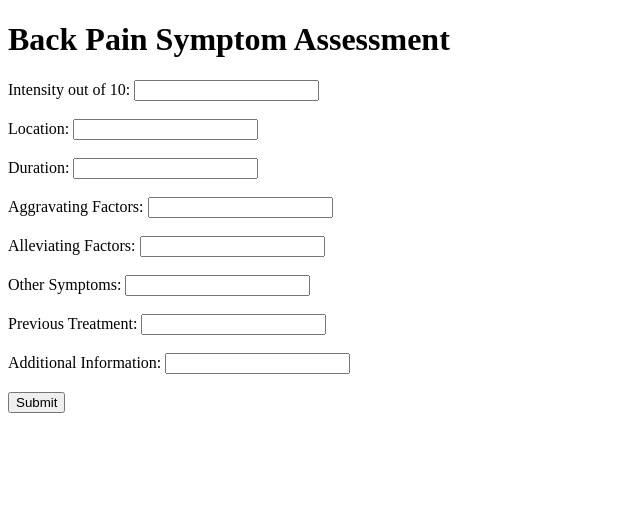
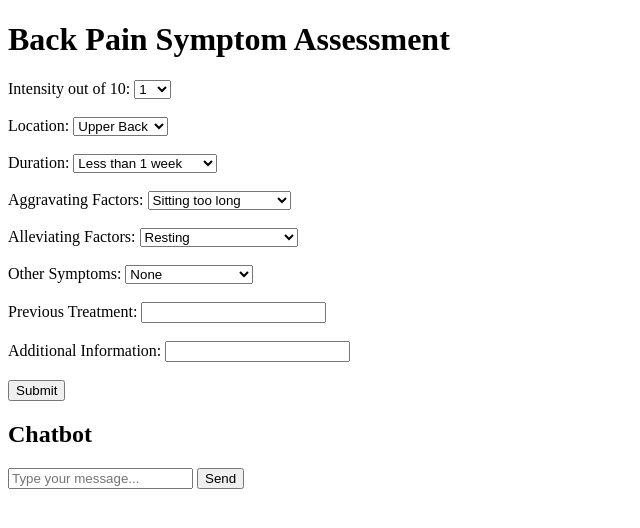
Before and after one commit to ashirbad06/SummerInternship, a Flask app: page / in a window 1280 px wide. Shown: the top 528 px of the page, without its empty margins (0-640 px from the left). Run offline with Flask 3, Linux system fonts and the light colour scheme; parts of the project's set-up code (start-up, migrations or seed data) failed here and were passed over.

Commit message:
Main commit

```diff
--- a/app.py
+++ b/app.py
@@ -1,33 +1,55 @@
+import pandas as pd
 from flask import Flask, render_template, request
+from chatterbot import ChatBot
+from chatterbot.trainers import ChatterBotCorpusTrainer, ListTrainer
 
 app = Flask(__name__, template_folder='templates')
 
+dataset = pd.read_csv('C:\\Users\\admin\\Desktop\\PS1 docs\\Symptom-se.csv')
+
+conversations = []
+
+try:
+    for _, row in dataset.iterrows():
+        conversation = [row['user'], row['bot']]
+        conversations.append(conversation)
+except KeyError as e:
+    print(f"Error accessing column: {e}")
+
+# Create a ChatBot instance
+chatbot = ChatBot('MyChatBot')
+
+# Create a ListTrainer instance for custom dataset training
+list_trainer = ListTrainer(chatbot)
+list_trainer.train(conversations)
+
+# Create a ChatterBotCorpusTrainer instance for built-in corpus training
+corpus_trainer = ChatterBotCorpusTrainer(chatbot)
+corpus_trainer.train('chatterbot.corpus.english')
+
+@app.route('/chat', methods=['POST'])
+def chat():
+    user_input = request.form['user_input']
+    response = chatbot.get_response(user_input)
+    return str(response)
 
 @app.route('/', methods=['GET', 'POST'])
 def symptom_assessment():
     if request.method == 'POST':
-        intensity = request.form['intensity']
-        location = request.form['location']
-        duration = request.form['duration']
-        aggravating_factors = request.form['aggravating_factors']
-        alleviating_factors = request.form['alleviating_factors']
-        other_symptoms = request.form['other_symptoms']
-        previous_treatment = request.form['previous_treatment']
-        additional_info = request.form['additional_info']
         # Process the collected information (e.g., store in a database, perform calculations)
+        # ...
 
         return render_template('summary.html',
-                               intensity=intensity,
-                               location=location,
-                               duration=duration,
-                               aggravating_factors=aggravating_factors,
-                               alleviating_factors=alleviating_factors,
-                               other_symptoms=other_symptoms,
-                               previous_treatment=previous_treatment,
-                               additional_info=additional_info)
+                               intensity=request.form['intensity'],
+                               location=request.form['location'],
+                               duration=request.form['duration'],
+                               aggravating_factors=request.form['aggravating_factors'],
+                               alleviating_factors=request.form['alleviating_factors'],
+                               other_symptoms=request.form['other_symptoms'],
+                               previous_treatment=request.form['previous_treatment'],
+                               additional_info=request.form['additional_info'])
 
     return render_template('index.html')
 
-
 if __name__ == '__main__':
-    app.run(debug=True, port=8000)  # Change the port number to a different value
+    app.run(debug=True, port=8000)
--- a/templates/index.html
+++ b/templates/index.html
@@ -7,22 +7,57 @@
     <h1>Back Pain Symptom Assessment</h1>
     <form action="/" method="POST">
         <label for="intensity">Intensity out of 10:</label>
-        <input type="text" id="intensity" name="intensity"><br><br>
+        <select id="intensity" name="intensity">
+            <option value="1">1</option>
+            <option value="2">2</option>
+            <option value="3">3</option>
+            <option value="4">4</option>
+            <option value="5">5</option>
+            <option value="6">6</option>
+            <option value="7">7</option>
+            <option value="8">8</option>
+            <option value="9">9</option>
+            <option value="10">10</option>
+        </select><br><br>
 
         <label for="location">Location:</label>
-        <input type="text" id="location" name="location"><br><br>
+        <select id="location" name="location">
+            <option value="upper_back">Upper Back</option>
+            <option value="middle_back">Middle Back</option>
+            <option value="lower_back">Lower Back</option>
+        </select><br><br>
 
         <label for="duration">Duration:</label>
-        <input type="text" id="duration" name="duration"><br><br>
+        <select id="duration" name="duration">
+            <option value="less_than_1_week">Less than 1 week</option>
+            <option value="1_week_to_1_month">1 week to 1 month</option>
+            <option value="1_month_to_3_months">1 month to 3 months</option>
+            <option value="more_than_3_months">More than 3 months</option>
+        </select><br><br>
 
         <label for="aggravating_factors">Aggravating Factors:</label>
-        <input type="text" id="aggravating_factors" name="aggravating_factors"><br><br>
+        <select id="aggravating_factors" name="aggravating_factors">
+            <option value="sitting_too_long">Sitting too long</option>
+            <option value="lifting_heavy_objects">Lifting heavy objects</option>
+            <option value="bending_or_twisting">Bending or twisting</option>
+            <option value="physical_activity">Physical activity</option>
+        </select><br><br>
 
         <label for="alleviating_factors">Alleviating Factors:</label>
-        <input type="text" id="alleviating_factors" name="alleviating_factors"><br><br>
+        <select id="alleviating_factors" name="alleviating_factors">
+            <option value="resting">Resting</option>
+            <option value="applying_heat">Applying heat</option>
+            <option value="applying_cold">Applying cold</option>
+            <option value="taking_pain_medication">Taking pain medication</option>
+        </select><br><br>
 
         <label for="other_symptoms">Other Symptoms:</label>
-        <input type="text" id="other_symptoms" name="other_symptoms"><br><br>
+        <select id="other_symptoms" name="other_symptoms">
+            <option value="none">None</option>
+            <option value="numbness">Numbness</option>
+            <option value="tingling">Tingling</option>
+            <option value="muscle_weakness">Muscle weakness</option>
+        </select><br><br>
 
         <label for="previous_treatment">Previous Treatment:</label>
         <input type="text" id="previous_treatment" name="previous_treatment"><br><br>
@@ -30,7 +65,36 @@
         <label for="additional_info">Additional Information:</label>
         <input type="text" id="additional_info" name="additional_info"><br><br>
 
-        <input type="submit" value="Submit">
+        <button type="submit">Submit</button>
     </form>
+
+    <h2>Chatbot</h2>
+    <div id="chat-container">
+        <div id="chat-output"></div>
+        <div id="chat-input">
+            <input type="text" id="user-input" placeholder="Type your message...">
+            <button id="send-button">Send</button>
+        </div>
+    </div>
+
+    <script src="https://code.jquery.com/jquery-3.6.0.min.js"></script>
+    <script>
+        $(document).ready(function() {
+            $('#send-button').click(function() {
+                var userInput = $('#user-input').val();
+                $('#chat-output').append('<p><strong>You:</strong> ' + userInput + '</p>');
+                $('#user-input').val('');
+
+                $.ajax({
+                    url: '/chat',
+                    type: 'POST',
+                    data: { user_input: userInput },
+                    success: function(response) {
+                        $('#chat-output').append('<p><strong>Bot:</strong> ' + response + '</p>');
+                    }
+                });
+            });
+        });
+    </script>
 </body>
 </html>
```
Also changed, not shown: 1 other file.
